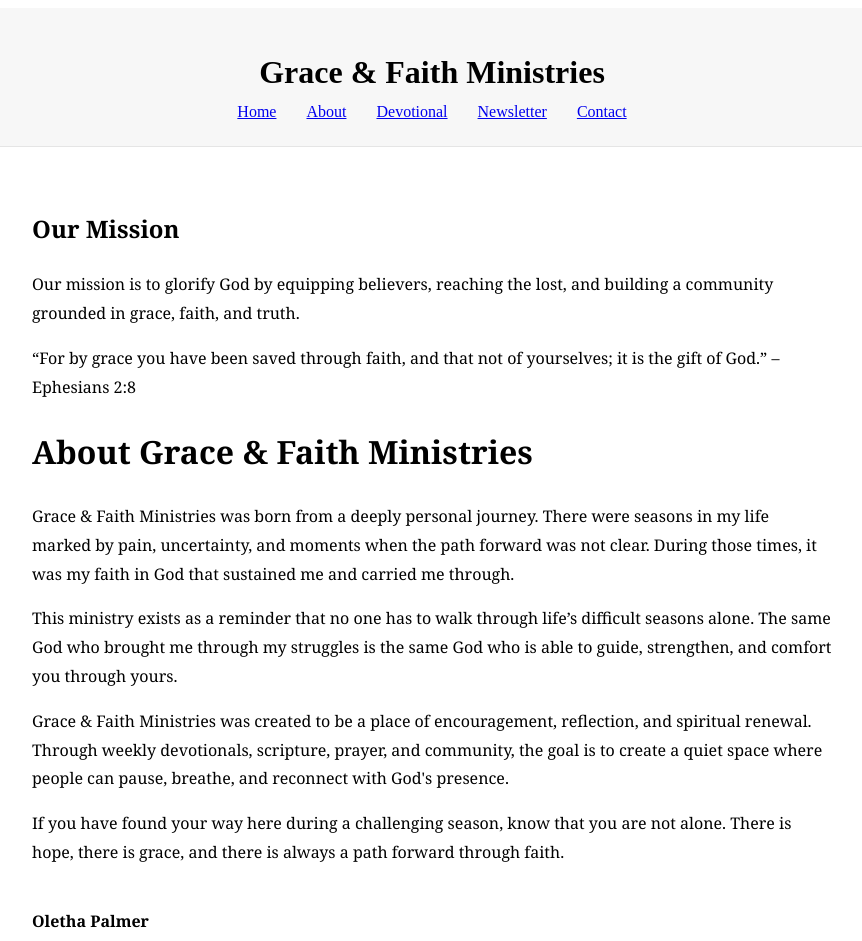
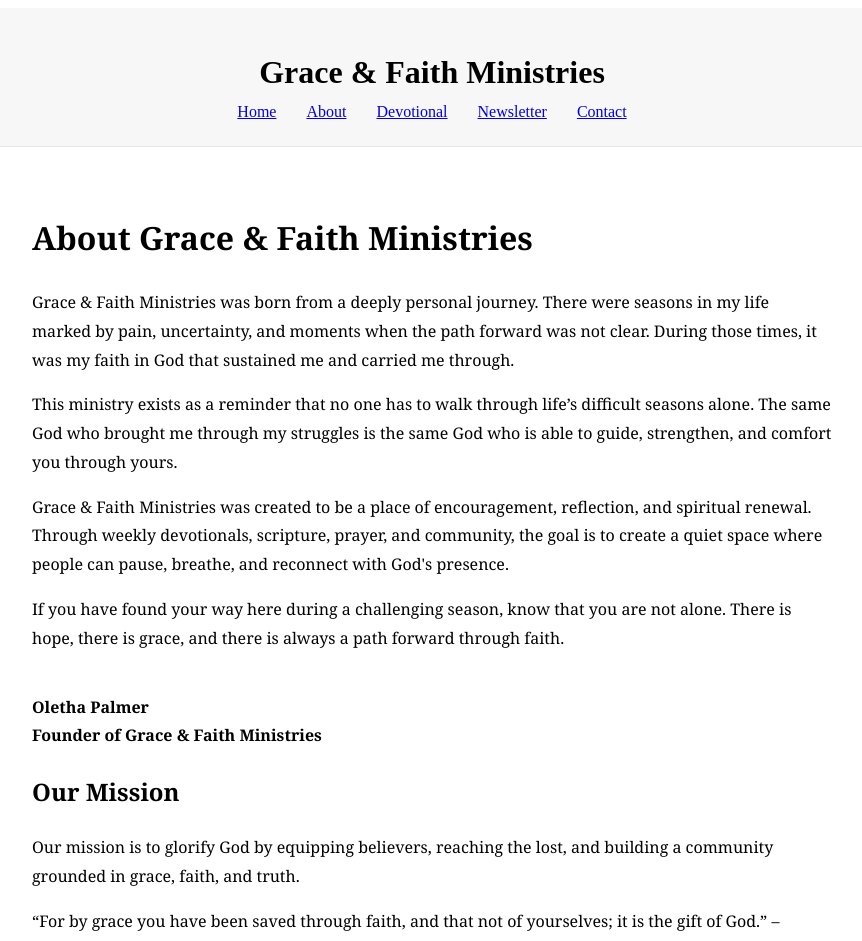
Before and after one commit to luwatt6-del/grace-and-faith, a Next.js app: page /about in a window 1280 px wide. Shown: the top 941 px of the page, without its empty margins (208-1070 px from the left). Built offline with nearby package versions, Linux system fonts and the light colour scheme.

Commit message:
Update page.js

```diff
--- a/app/about/page.js
+++ b/app/about/page.js
@@ -2,17 +2,6 @@ export default function AboutPage() {
   return (
     <div style={styles.container}>
 
-    <h2>Our Mission</h2>
-
-<p>
-Our mission is to glorify God by equipping believers, reaching the lost,
-and building a community grounded in grace, faith, and truth.
-</p>
-
-<p>
-“For by grace you have been saved through faith, and that not of yourselves;
-it is the gift of God.” – Ephesians 2:8
-</p>
       <h1>About Grace & Faith Ministries</h1>
 
       <p>
@@ -46,7 +35,17 @@ it is the gift of God.” – Ephesians 2:8
         Oletha Palmer<br/>
         Founder of Grace & Faith Ministries
       </p>
+ <h2>Our Mission</h2>
 
+<p>
+Our mission is to glorify God by equipping believers, reaching the lost,
+and building a community grounded in grace, faith, and truth.
+</p>
+
+<p>
+“For by grace you have been saved through faith, and that not of yourselves;
+it is the gift of God.” – Ephesians 2:8
+</p>
     </div>
   );
 }
```
